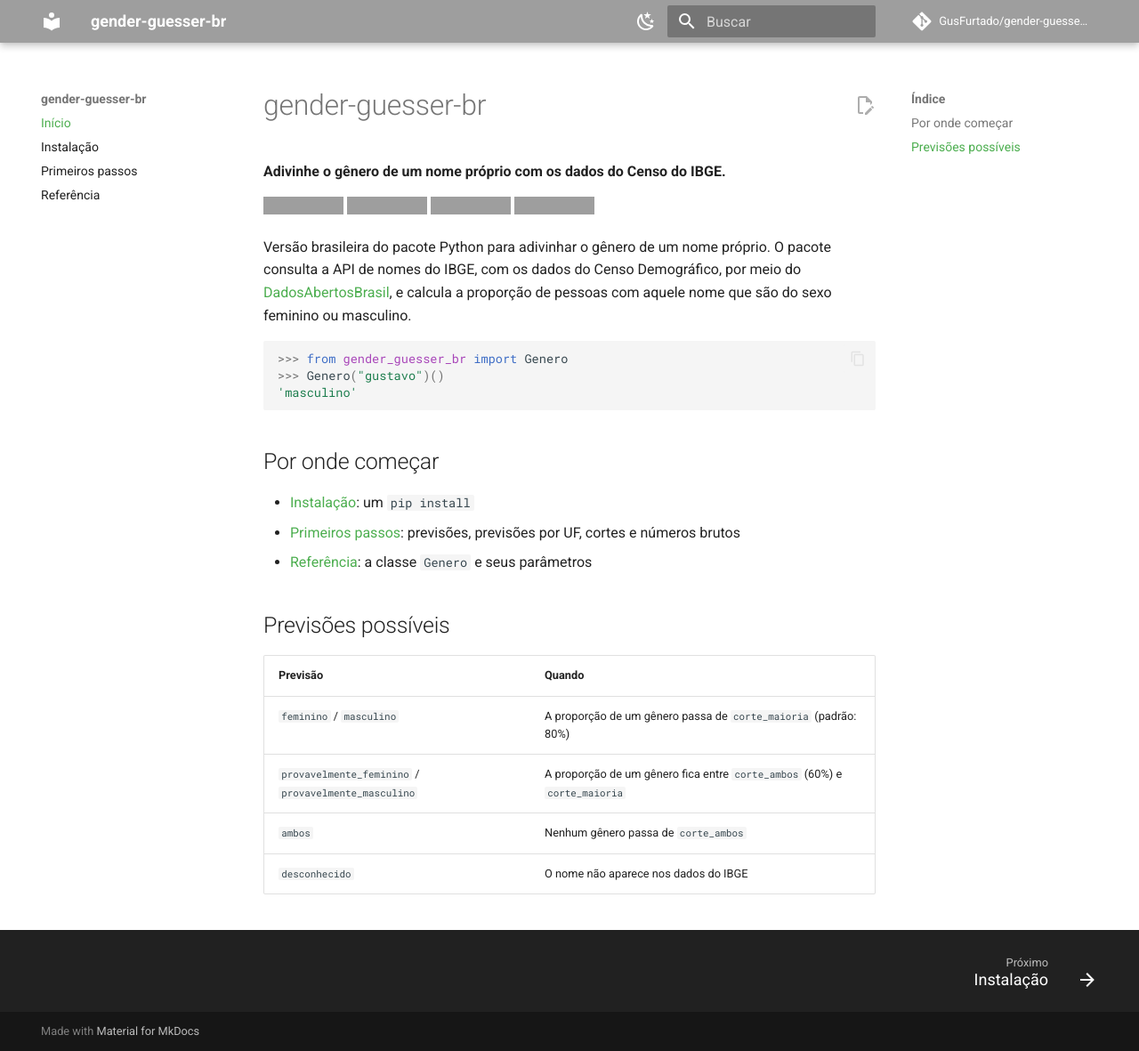
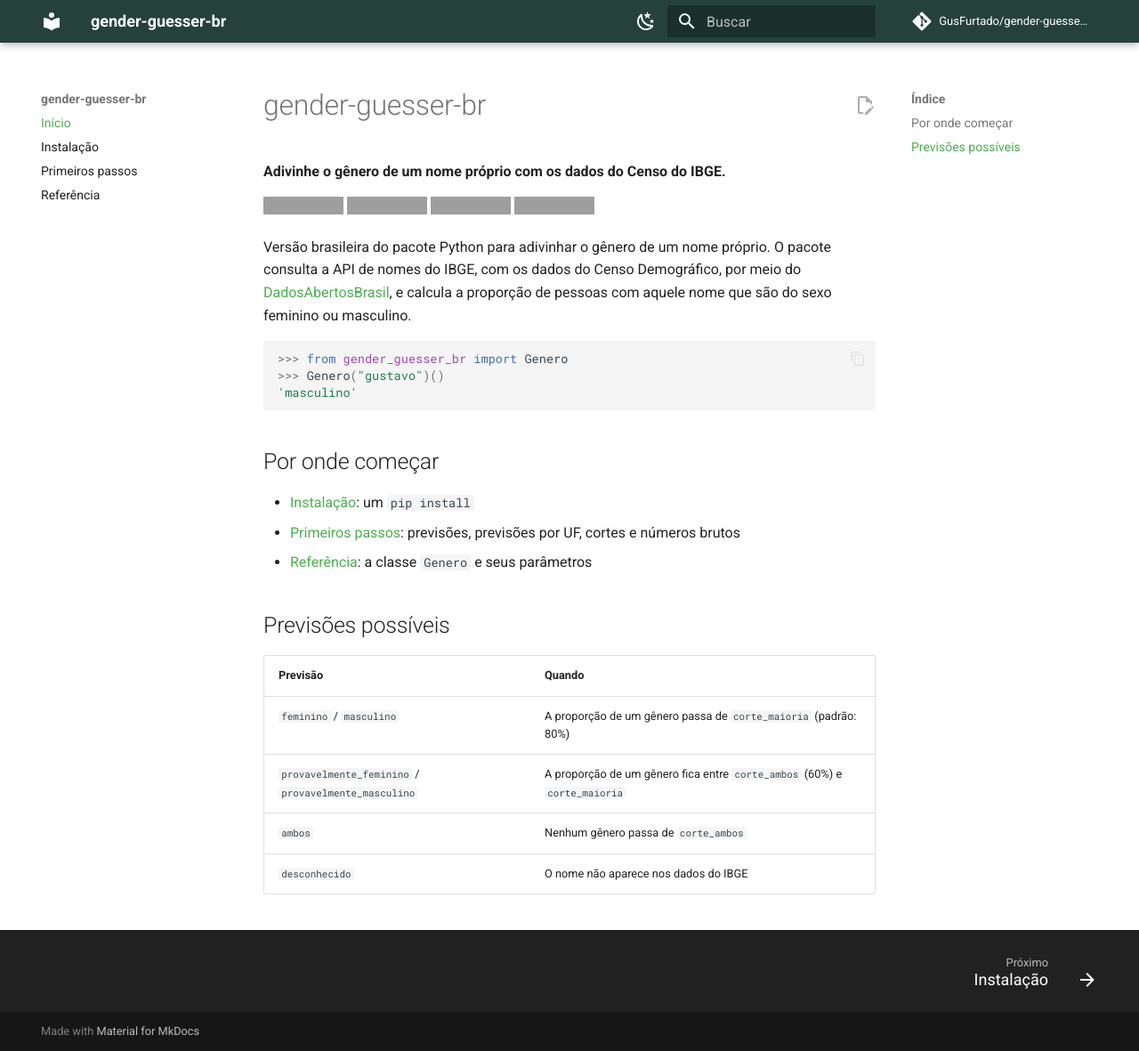
Before and after one commit to GusFurtado/gender-guesser-br, an MkDocs documentation site: the page built from docs/index.md, in a window 1280 px wide and 1181 px high. Shown: the whole window at 89% size. Built offline with MkDocs 1.6.1 and Material for MkDocs 9.7.7, drawn with Linux system fonts in a browser that asks for light colours; comment, search, counter and statistics services are not loaded; grey boxes are pictures that could not be loaded.

Commit message:
Escurecer o fundo do cabeçalho da documentação
Co-Authored-By: Claude Opus 5.5 <noreply@anthropic.com>

```diff
--- a/docs/assets/extra.css
+++ b/docs/assets/extra.css
@@ -1,6 +1,9 @@
-/* Fundo do cabeçalho: o card do gender-guesser-br em gustavofurtado.com. */
+/* Fundo do cabeçalho: o card do gender-guesser-br em gustavofurtado.com, sob um véu verde
+   para o título ficar legível. */
 .md-header {
-  background: #062a22 url("https://www.gustavofurtado.com/assets/img/projects/gender-guesser-br.svg") center / cover no-repeat;
+  background:
+    linear-gradient(rgba(6, 42, 34, 0.8), rgba(6, 42, 34, 0.8)),
+    #062a22 url("https://www.gustavofurtado.com/assets/img/projects/gender-guesser-br.svg") center / cover no-repeat;
 }
 
 .md-header[data-md-state="shadow"] {
```
